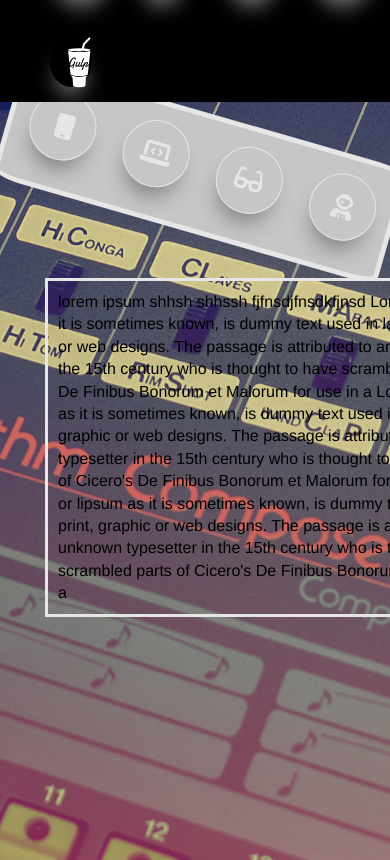
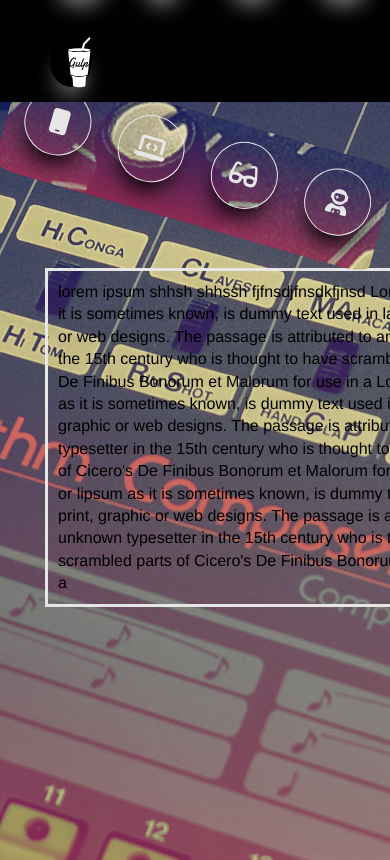
Before and after one commit to Sorrelljs/my-website, a website: page index.html in a window 390 px wide. Shown: the part 2451-3311 px from the top of the page. Drawn offline with nearby package versions, Linux system fonts and the light colour scheme.

Commit message:
responsiveness

```diff
--- a/scss/_about-page.scss
+++ b/scss/_about-page.scss
@@ -42,7 +42,7 @@
 .feature-circles {
   display: flex;
   width: 100vw;
-  border: 5px solid #fff;
+  // border: 5px solid #fff;
   transform: rotate(16deg);
   justify-content: flex-end;
   margin-top: 11px;
@@ -50,6 +50,9 @@
   border-radius: 8%;
   flex-direction: row;
   background-color: #dcdcdc;
+  background-blend-mode: lighten;
+  background: -webkit-linear-gradient(rgba(29, 38, 113, 0.8), rgba(195, 55, 100, 0.8)), url("../../IMG/tr8-img.jpg");
+  background: linear-gradient(rgba(29, 38, 113, 0.8), rgba(195, 55, 100, 0.8)), url("../../IMG/tr8-img.jpg");
 }
 
 @media only screen and (max-width: 480px) {
@@ -67,7 +70,7 @@
   margin: 50px;
   background: none;
   border-radius: 50%;
-  box-shadow: 0 16px 22px -8px #888;
+  box-shadow: 0 16px 22px -8px black;
 }
 
 .circles:hover {
```
Also changed, not shown: build/css/styles.min.css.
